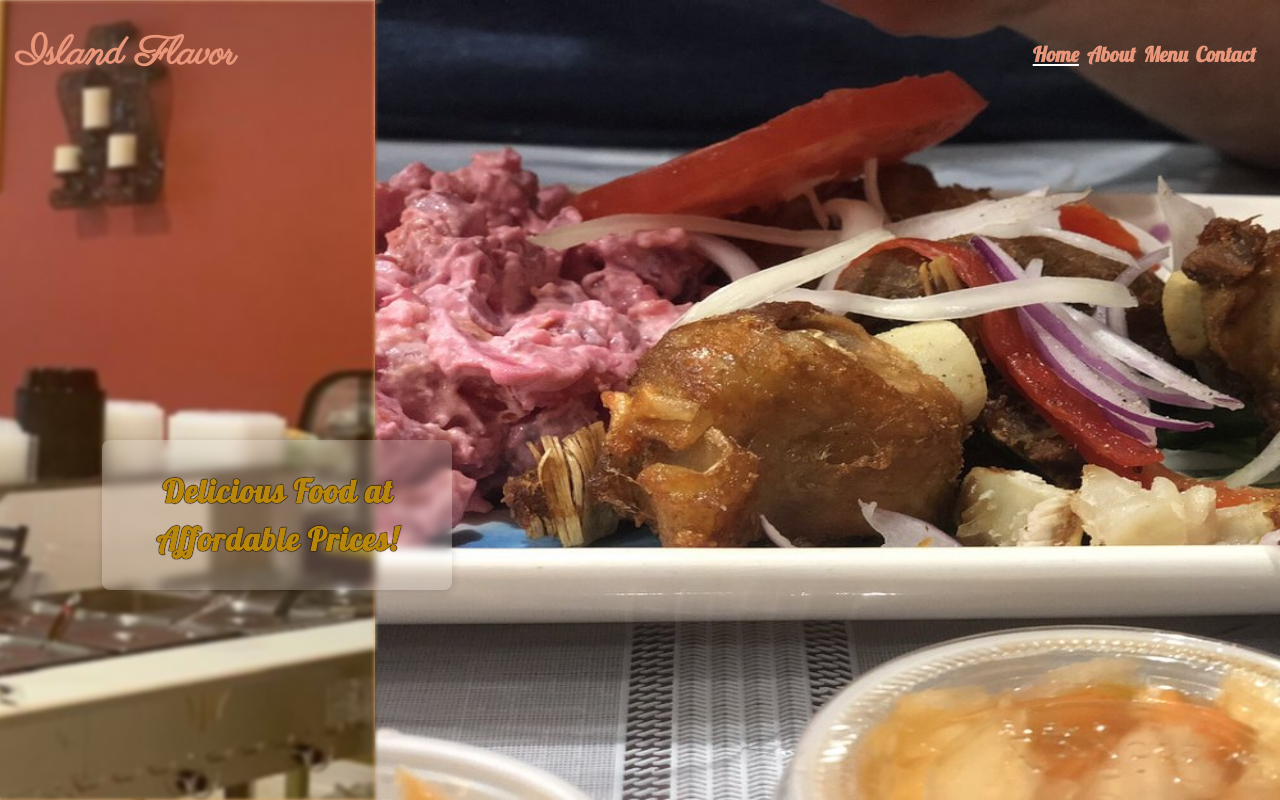
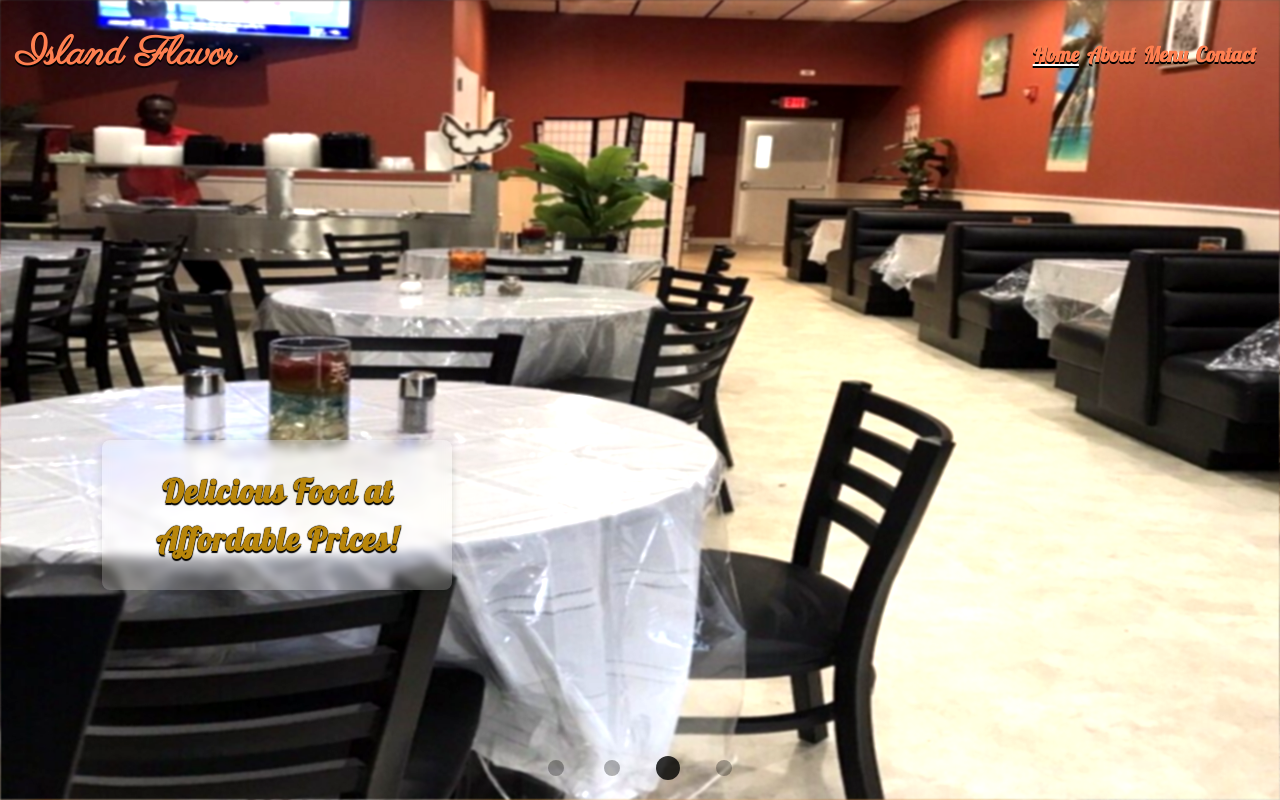
Before and after one commit to jluctamar/island-flavor, a React (Create React App) app: page / in a window 1280 px wide. Built offline with nearby package versions, Linux system fonts and the light colour scheme.

Commit message:
updated hero carousel animation to fade

```diff
--- a/package.json
+++ b/package.json
@@ -9,8 +9,10 @@
     "@testing-library/jest-dom": "^5.16.4",
     "@testing-library/react": "^13.2.0",
     "@testing-library/user-event": "^13.5.0",
+    "hamburger-react": "^2.5.0",
     "react": "^18.1.0",
     "react-awesome-reveal": "^3.8.1",
+    "react-device-detect": "^2.2.2",
     "react-dom": "^18.1.0",
     "react-icons": "^4.3.1",
     "react-router-dom": "^6.3.0",
--- a/src/components/HeroSlider.jsx
+++ b/src/components/HeroSlider.jsx
@@ -1,35 +1,94 @@
 import React, { useEffect } from 'react';
 import styled from 'styled-components';
 import {HERO_OVERLAY_MESSAGE} from '../shared/constants';
-import { Fade as div } from "react-awesome-reveal";
-
+import { Fade } from "react-awesome-reveal";
 
 function HeroSlider() {
 
+   // capture relevant elements in variables for use
+   let slidesContainer;
+   let slidesArr = [];
+   let navBtns;
+   let navBtnsArr = [];
+   let slideWidth;
+
+  //  const setSlidePosition = (slide, index) => {
+  //    slide.style.left = slideWidth * index + 'px';
+  //  };
+
+   // const currentSlide = slidesContainer.querySelector('.current-slide');
+   // const targetSlide = currentSlide.nextElementSibling;
+
+   // when manual buttons are clicked they should display the associating slide
+   const moveToSlide = (currentSlide, targetSlide) => {
+    // slides.style.transform = 'translateX(-' + targetSlide.style.left + ')';
+    currentSlide.classList.remove('current-slide');
+    targetSlide.classList.add('current-slide');
+   }
+
+   const updateNavBtns = (current, target) => {
+     current.classList.remove('current-slide');
+     target.classList.add('current-slide');
+   }
+
+
+
+
+
+
+   const handleClick = (event) => {
+     const targetBtn = event.target.closest('button');
+
+     if(!targetBtn) return;
+
+     const currentSlide = slidesContainer.querySelector('.current-slide');
+     const currentBtn = navBtns.querySelector('.current-slide');
+     const targetIndex = navBtnsArr.findIndex(btn => btn === targetBtn);
+     const targetSlide = slidesArr[targetIndex];
+
+
+     moveToSlide(currentSlide, targetSlide);
+     updateNavBtns(currentBtn, targetBtn);
+   };
+
+
 
   useEffect(() => {
+
+    slidesContainer = document.querySelector('.slides');
+    slidesArr = Array.from(slidesContainer.children) ;
+    navBtns = document.querySelector('.navigation-manual') ;
+    navBtnsArr = Array.from(navBtns.children);
+    slideWidth = slidesArr[0].getBoundingClientRect().width;
+    // slidesArr.forEach((elem, i) => setSlidePosition(elem, i));
+
+
+
+
     let counter = 1;
 
     setInterval(() => {
-     document.getElementById('radio' + counter).checked = true;
+      // Simulate button click in sequential order
+      let autoTarget = slidesArr[counter];
+      let autoTargetBtn = navBtnsArr[counter];
+      let autoCurrentSlide = slidesContainer.querySelector('.current-slide');
+      let autoCurrentBtn = navBtns.querySelector('.current-slide');
+      moveToSlide(autoCurrentSlide, autoTarget);
+      updateNavBtns(autoCurrentBtn,autoTargetBtn );
      counter ++
-     if(counter > 4 ){
-       counter = 1
+     if(counter > slidesArr.length - 1 ){
+       counter = 0
      }
     }, 2500);
   })
 
 
   return (
-    <Wrapper className='hero-slider-wrapper'>
+    <Wrapper className='hero-slider-wrapper' >
       <Slider className='slider'>
         <Slides className='slides'>
-          <input type="radio" name='radio-btn' id='radio1'></input>
-          <input type="radio" name='radio-btn' id='radio2'></input>
-          <input type="radio" name='radio-btn' id='radio3'></input>
-          <input type="radio" name='radio-btn' id='radio4'></input>
 
-            <div className='slide first'>
+            <div className='slide current-slide'>
               <img src='./assets/dinning1.jpg' alt=''  className='dinning'></img>
             </div>
             <div className='slide ' >
@@ -48,20 +107,19 @@ function HeroSlider() {
           <div className="text">{HERO_OVERLAY_MESSAGE} </div>
         </TextOverlay>
 
-        <NavigationAuto className="navigation-auto">
+        <NavigationManual className="navigation-manual" onClick={handleClick}>
+          <button className="manual-btn current-slide"></button>
+          <button className="manual-btn"></button>
+          <button className="manual-btn"></button>
+          <button className="manual-btn"></button>
+        </NavigationManual>
+
+        {/* <NavigationAuto className="navigation-auto">
           <div className="auto-btn1"></div>
           <div className="auto-btn2"></div>
           <div className="auto-btn3"></div>
           <div className="auto-btn4"></div>
-        </NavigationAuto>
-
-        <NavigationManual className="navigation-manual">
-          <label htmlFor="radio1" className="manual-btn"></label>
-          <label htmlFor="radio2" className="manual-btn"></label>
-          <label htmlFor="radio3" className="manual-btn"></label>
-          <label htmlFor="radio4" className="manual-btn"></label>
-        </NavigationManual>
-
+        </NavigationAuto> */}
       </Slider>
 
     </Wrapper>
@@ -88,37 +146,31 @@ position: relative;
   border-radius: 10px;
 `
 const Slides =  styled.div`
-  width: 500%;
+  width: 100%;
   height: 100%;
   display: flex;
+  position: relative;
 
-  input {
-    display: none;
+
+  .slide {
+    position: absolute;
+    width: 100%;
+    height: 100%;
+    opacity: 0;
+    transition:  400ms opacity ease-in-out;
+    transition-delay: 400ms;
+
+
   }
 
-  #radio1:checked ~ .first {
-    margin-left: 0;
-
+  .current-slide {
+    transition-delay: 0s;
+    z-index;
+    opacity: 1;
   }
-  #radio2:checked ~ .first {
-    margin-left: -20%;
-
-  }
-  #radio3:checked ~ .first {
-    margin-left: -40%;
-
-  }
-  #radio4:checked ~ .first {
-    margin-left: -60%;
-
-  }
-  .slide {
-    width: 20%;
-    transition: margin-left .8s ease-in-out;
 
 
 
-  }
 
   img {
     width: 100%;
@@ -158,7 +210,7 @@ const TextOverlay = styled.div`
     text-align: center;
     line-height: 48px;
     letter-spacing: 1px;
-    text-shadow: black 0px 0px 1px, black 0px 0px 1px, black 0px 0px 1px;
+    text-shadow: black 0px 2px 1px, black 0px 0px 1px, black 0px 0px 1px;
   }
 `
 
@@ -167,59 +219,48 @@ position: absolute;
 width: 100%;
 display: flex;
 justify-content: center;
-margin-top: -100px;
+bottom: 24px;
 
 .manual-btn {
-  display: none;   // Hiding the buttons for simplicity
-  border: 4px solid red;
-  padding: 5px;
+  background: rgba(0,0,0,.3);
+  padding: 8px;
+  border: none;
   border-radius: 10px;
   cursor: pointer;
-  transition: 2s
+  transition: 500ms;
 }
 .manual-btn:not(:last-child) {
   margin-right 40px;
 }
-.manual-btn:hover {
-  background : red;
+.manual-btn.current-slide {
+  background: rgba(0,0,0, .8);
+  transform: scale(1.5);
 }
 `
 
-const NavigationAuto = styled.div`
-  position: absolute;
-  display: flex;
-  width: 100%;
-  justify-content: center;
-  margin-top: -100px;
+// const NavigationAuto = styled.div`
+//   position: absolute;
+//   display: flex;
+//   width: 100%;
+//   justify-content: center;
+//   margin-top: -100px;
 
-  div {
-    display: none;   // Hiding the buttons for simplicity
-    border: 4px solid red;
-    padding: 5px;
-    border-radius: 10px;
-    cursor: pointer;
-    transition: 2s
-  }
+//   div {
+//     display: none;   // Hiding the buttons for simplicity
+//     border: 4px solid red;
+//     padding: 5px;
+//     border-radius: 10px;
+//     cursor: pointer;
+//     transition: 2s;
+//   }
 
-   div:not(:last-child) {
-    margin-right: 40px;
-  }
-  .manual-btn:hover {
-    background : red;
-  }
+//    div:not(:last-child) {
+//     margin-right: 40px;
+//   }
+//   .manual-btn:hover {
+//     background : red;
+//   }
 
-  #radio1:checked ~ .navigation-auto .auto-btn1 {
-    margin-left: 0
-  }
-  #radio2:checked ~ .navigation-auto .auto-btn2 {
-    margin-left: -20%
-  }
-  #radio3:checked ~ .navigation-auto .auto-btn3 {
-    margin-left: -40%
-  }
-  #radio4:checked ~ .navigation-auto .auto-btn4 {
-    margin-left: -60%
-  }
-`
+// `
 
 export default HeroSlider
--- a/src/components/Navigation.jsx
+++ b/src/components/Navigation.jsx
@@ -1,11 +1,14 @@
 import React from 'react'
 import {NavLink} from 'react-router-dom';
 import styled from 'styled-components';
+import { Spin as Hamburger } from 'hamburger-react';
+import { BrowserView, MobileView } from 'react-device-detect';
 
 
 function Navigation() {
   return (
     <Wrapper>
+      <BrowserView className='browser-view'>
         <NavLink to={'/'}>
           <h4>Home</h4>
         </NavLink>
@@ -21,6 +24,12 @@ function Navigation() {
         <NavLink to={'/contact'}>
           <h4>Contact</h4>
         </NavLink>
+      </BrowserView>
+
+      <MobileView>
+        <Hamburger color='var(--text-color-primary)' />
+      </MobileView>
+
     </Wrapper>
   )
 }
@@ -43,7 +52,15 @@ const Wrapper = styled.div`
   h4 {
     color: var(--text-color-primary);
     font-size: 1.3rem;
+    text-shadow: 0px 2px black;
   }
+
+  .browser-view {
+    display: flex;
+    flex-direction: row;
+    align-items: center;
+  }
+
 `
 
 
--- a/src/index.css
+++ b/src/index.css
@@ -12,7 +12,7 @@ body {
   --main-font: 'Lobster', cursive;
   --cursive-font :'Parisienne', cursive;
 
-  --text-color-primary: #e9967a;
+  --text-color-primary: coral;
   --text-color-secondary: darkred;
   --text-accent-gold: darkgoldenrod;
 }
--- a/src/pages/Home.jsx
+++ b/src/pages/Home.jsx
@@ -40,8 +40,6 @@ const Wrapper = styled.div`
   overflow-y: auto;
   overflow-x: hidden;
 
-  Footer {
-  }
 `
 
 const NavWrapper = styled.div`
@@ -64,7 +62,7 @@ const NavWrapper = styled.div`
 
   &.top-stick {
     background: black;
-    transition: all .4s ease-in-out;
+    transition: all .2s ease-in-out;
     box-shadow: rgba(0, 0, 0, 0.4) 0px 2px 4px, rgba(0, 0, 0, 0.3) 0px 7px 13px -3px, rgba(0, 0, 0, 0.2) 0px -3px 0px inset;
 
     background: linear-gradient(316deg, hsla(29, 100%, 96%, 1) 8%, hsla(29, 73%, 71%, 1) 32%, hsla(241, 56%, 58%, 1) 53%, hsla(229, 89%, 62%, 1) 67%, hsla(346, 57%, 43%, 1) 86%, hsla(0, 71%, 45%, 1) 100%)
@@ -72,9 +70,10 @@ const NavWrapper = styled.div`
 
   h1 {
     font-family: var(--cursive-font);
-    font-weight: bold;
+    font-weight: bolder;
     font-size: 2.5rem;
     color: var(--text-color-primary);
+    text-shadow: 0px 2px black;
   }
 
 `
```
Also changed, not shown: 1 other file (tests, documents, lock files or other folders). Lines whose indentation alone changed are shown as unchanged.
